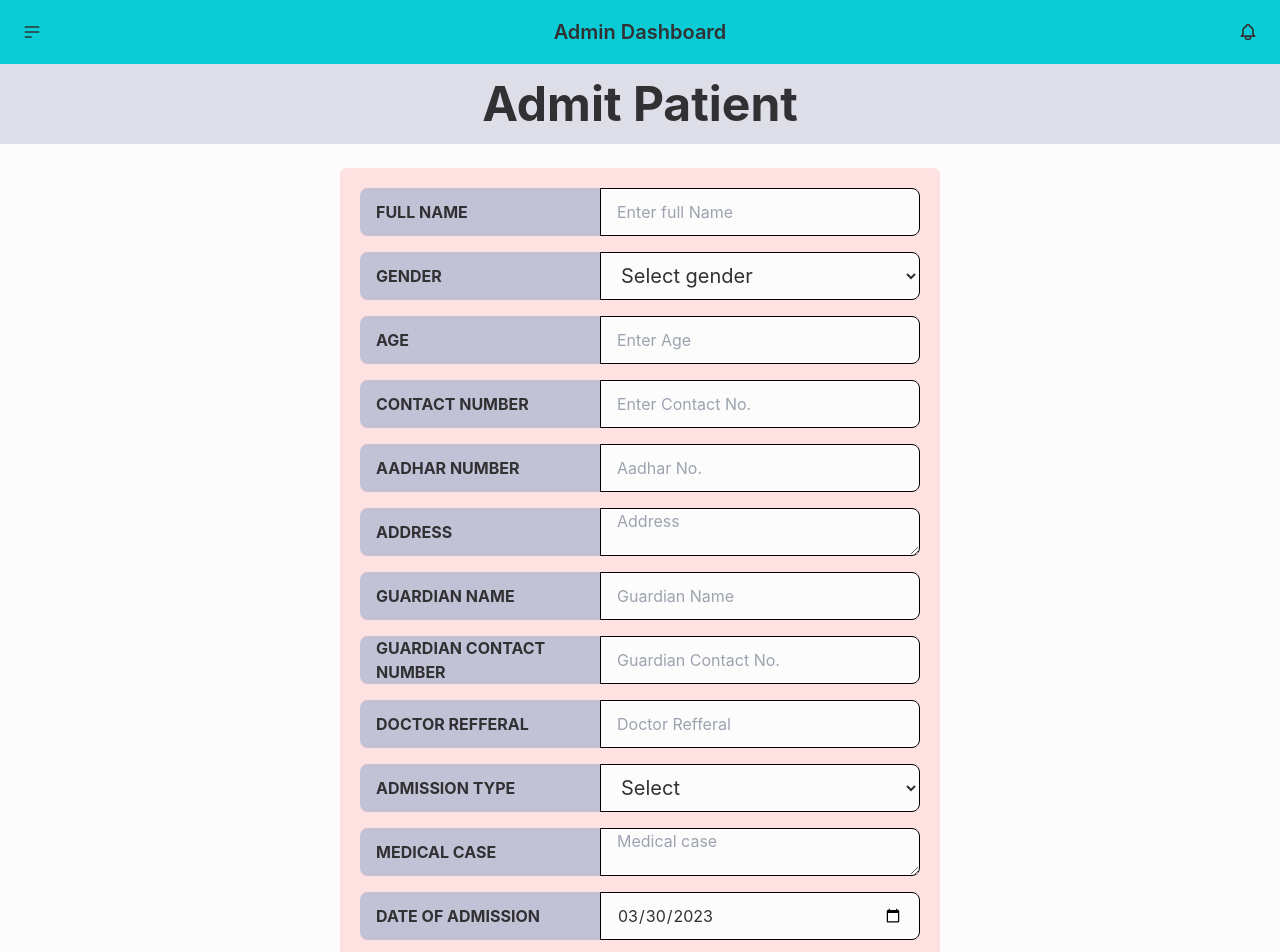
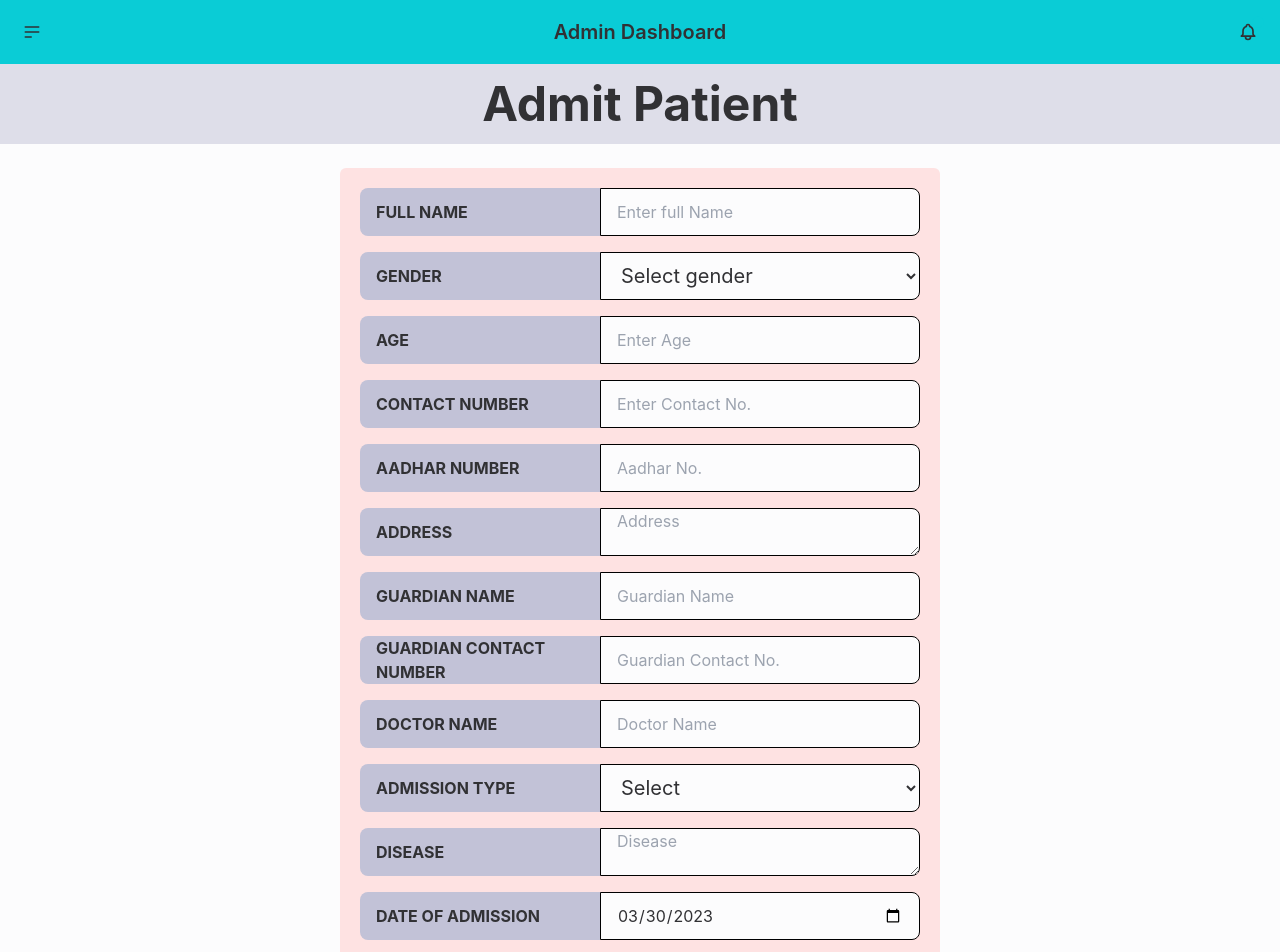
Before and after one commit to Bisu03/santi-nh, a Next.js app: page /admitpatient in a window 1280 px wide. Shown: the top 952 px of the page. Built offline with nearby package versions, Linux system fonts and the light colour scheme; no server answers; sample sign-in values are in the browser's storage.

Commit message:
added new features

```diff
--- a/components/Navbar.jsx
+++ b/components/Navbar.jsx
@@ -45,18 +45,18 @@ const Navbar = () => {
               {/* <li>
                 <Link href="/billing">Billing</Link>
               </li> */}
-              <li>
+              {/* <li>
                 <Link href="/addmedicine">Add Medicine</Link>
               </li>
               <li>
                 <Link href="/medicinelist">Medicine List</Link>
               </li>
-              {/* <li>
+         <li>
                 <Link href="/medicinestockout">Medicine Stocks Out</Link>
-              </li> */}
+              </li>
               <li>
                 <Link href="/customerrecord">Medicine Billing</Link>
-              </li>
+              </li> */}
               <li>
                 <button
                   onClick={handleLogout}
--- a/dummydata/PricingData.js
+++ b/dummydata/PricingData.js
@@ -108,6 +108,10 @@ const Pricing = [
     mrp: "RS. 1000/- PER DAY",
   },
   {
+    item: "ABG",
+    mrp: "RS. 1000/- PER DAY",
+  },
+  {
     item: "Others ",
     mrp: "RS. 1000/- PER DAY",
   },
--- a/pages/admission-details/[admissionid].jsx
+++ b/pages/admission-details/[admissionid].jsx
@@ -280,7 +280,7 @@ const AdmissionDetails = () => {
                 </tr>
                 <tr>
                   <th className={admissionDetailsStyles.patientdetailR}>
-                    Medical Case
+                    Disease
                   </th>
                   <td className={admissionDetailsStyles.patientdetailR}>
                     {admissionData?.medicalCase}
@@ -296,16 +296,17 @@ const AdmissionDetails = () => {
                     </td>
                   </tr>
                 )}
-                {session?.user?.isSuperAdmin && (
+                {admissionData?.drrefferal && (
                   <tr>
                     <th className={admissionDetailsStyles.patientdetailR}>
-                      Doctor Refferal
+                      Doctor Name
                     </th>
                     <td className={admissionDetailsStyles.patientdetailR}>
                       {admissionData?.drrefferal}
                     </td>
                   </tr>
                 )}
+
                 <tr>
                   <th className={admissionDetailsStyles.patientdetailR}>
                     Billing
--- a/pages/admitpatient.jsx
+++ b/pages/admitpatient.jsx
@@ -63,6 +63,8 @@ const admitpatient = () => {
     ],
     total: "",
   });
+
+
 
   const [loding, setLoding] = useState(false);
 
@@ -264,13 +266,13 @@ const admitpatient = () => {
 
           <div className="form-control mt-4">
             <label className="input-group">
-              <span className="w-60  uppercase font-bold">Doctor Refferal</span>
+              <span className="w-60  uppercase font-bold">Doctor Name</span>
               <input
                 type="text"
                 name="drrefferal"
                 value={formdata.drrefferal}
                 onChange={handleChange}
-                placeholder="Doctor Refferal"
+                placeholder="Doctor Name"
                 className="input input-bordered border-black w-80"
               />
             </label>
@@ -296,14 +298,14 @@ const admitpatient = () => {
 
           <div className="form-control mt-4">
             <label className="input-group">
-              <span className="w-60  uppercase font-bold">Medical case</span>
+              <span className="w-60  uppercase font-bold">Disease</span>
 
               <textarea
                 type="text"
                 name="medicalCase"
                 value={formdata.medicalCase}
                 onChange={handleChange}
-                placeholder="Medical case"
+                placeholder="Disease"
                 required
                 className="input input-bordered border-black w-80 "></textarea>
             </label>
--- a/pages/edit-admission/[admissionid].jsx
+++ b/pages/edit-admission/[admissionid].jsx
@@ -36,7 +36,7 @@ const EditAdmission = () => {
   const [otMedicines, setOtMedicines] = useState({});
   const [taxDetails, setTaxDetails] = useState({});
   const [dischargeMedicines, setDischargeMedicines] = useState({});
-  const [specialNeeds, setSpecialNeeds] = useState({});
+  const [specialNeeds, setSpecialNeeds] = useState([]);
   const [ambulationCharge, setAmbulationCharge] = useState("");
   const [patientSummary, setPatientSummary] = useState({});
   const [admissionSummary, setAdmissionSummary] = useState({});
@@ -535,7 +535,7 @@ const EditAdmission = () => {
 
           <div className="form-control mt-4">
             <label className="input-group">
-              <span className="w-60  uppercase font-bold">Medical Case</span>
+              <span className="w-60  uppercase font-bold">DISEASE</span>
               <input
                 type="text"
                 name="medicalCase"
@@ -817,7 +817,7 @@ const EditAdmission = () => {
                     className="input input-bordered border-black  w-[400px] text-xl ">
                     <option>Select service type</option>
                     <option value="general">General</option>
-                    <option value="special">Special</option>
+                    <option value="ICCU">ICCU</option>
                   </select>
                 </label>
               </div>
--- a/pages/patientrecord.jsx
+++ b/pages/patientrecord.jsx
@@ -21,7 +21,7 @@ const patientrecord = () => {
         "/api/patient-records?search=" + searchQuery
       );
       setLoading(false);
-      // console.log(data);
+      console.log(data);
       setFetchData(data);
     } catch (error) {
       setLoading(false);
@@ -92,7 +92,10 @@ const patientrecord = () => {
                 <th>Admission Id</th>
                 <th>name</th>
                 <th>Gender</th>
-                <th>Medical Case</th>
+                <th>Disease</th>
+                <th>Doctor Name</th>
+                <th>Bed Number</th>
+                <th>Admission Type</th>
                 <th>Billing Status</th>
                 <th>Action</th>
               </tr>
@@ -106,6 +109,9 @@ const patientrecord = () => {
                     <td>{patient?.patient?.fullname}</td>
                     <td>{patient?.patient?.gender}</td>
                     <td>{patient?.medicalCase}</td>
+                    <td>{patient?.drrefferal}</td>
+                    <td>{patient?.accommodationDetails?.bedNo}</td>
+                    <td>{patient?.admissiontype}</td>
                     <td>
                       {patient?.billingStatus === "Done" ? (
                         <div className="badge badge-success gap-2">Done</div>
@@ -138,10 +144,17 @@ const patientrecord = () => {
                           <li>
                             <a
                               target="_blank"
+                              href={`/advancebill/${patient?.admissionId}`}>
+                              Advance Bill
+                            </a>
+                          </li>
+                          {/* <li>
+                            <a
+                              target="_blank"
                               href={`/medicinebill/${patient?.admissionId}`}>
                               Medicine bill
                             </a>
-                          </li>
+                          </li> */}
                           <li>
                             <a
                               target="_blank"
@@ -149,13 +162,13 @@ const patientrecord = () => {
                               Update Record
                             </a>
                           </li>
-                          <li>
+                          {/* <li>
                             <a
                               target="_blank"
                               href={`/addmedicinetopatient/${patient?.admissionId}`}>
                               Add Medicine
                             </a>
-                          </li>
+                          </li> */}
                           <li>
                             <a
                               target="_blank"
--- a/pages/printadmission/[printadmission].jsx
+++ b/pages/printadmission/[printadmission].jsx
@@ -493,7 +493,7 @@ const Printadmission = () => {
                   {admissionData?.medicalCase && (
                     <tr>
                       <th className={admissionDetailsStyles.patientdetailR}>
-                        Medical case
+                      Disease
                       </th>
                       <td className={admissionDetailsStyles.patientdetailR}>
                         {admissionData?.medicalCase}
```
